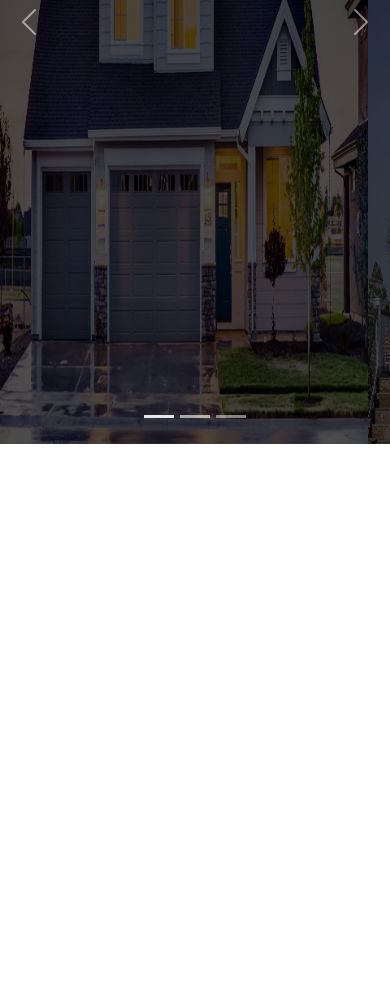
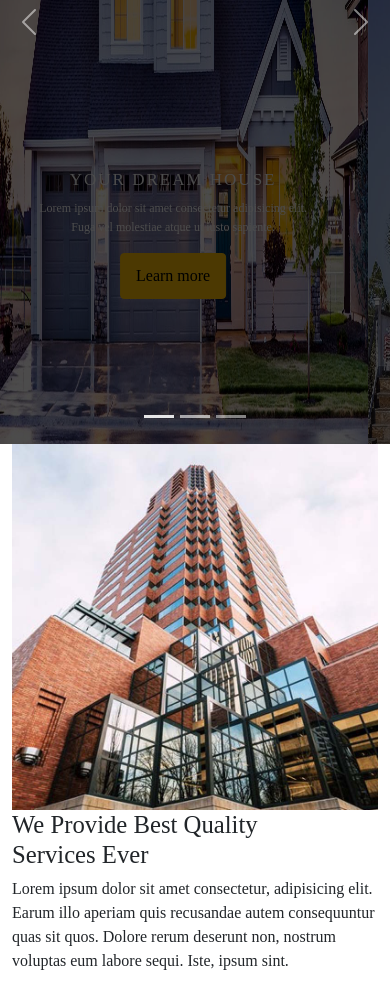
Before and after one commit to mathewskuruvila/BuildCo-, a plain HTML site: page index.html in a window 390 px wide. Shown: the part 400-1389 px from the top of the page. Before the commit the page ends 844 px from the top, so only its background shows below. Drawn offline with nearby package versions, Linux system fonts and the light colour scheme.

Commit message:
helloddd

```diff
--- a/index.html
+++ b/index.html
@@ -50,7 +50,7 @@
         <div class="carousel-inner">
           <div class="carousel-item active">
             <img src="img/home-1.jpg" class="d-block w-100" alt="home1">
-            <div class="carousel-caption d-none d-md-block">
+            <div class="carousel-caption">
               <h5>Your dream house</h5>
               <p>Lorem ipsum dolor sit amet consectetur adipisicing elit. Fuga vel molestiae atque ut iusto sapiente.</p>
               <p><a href="#" class="btn btn-warning mt-3">Learn more</a></p>
@@ -58,7 +58,7 @@
           </div>
           <div class="carousel-item">
             <img src="img/home-2.jpg" class="d-block w-100" alt="home2">
-            <div class="carousel-caption d-none d-md-block">
+            <div class="carousel-caption">
               <h5>Always dedicated</h5>
               <p>Lorem ipsum dolor sit amet consectetur adipisicing elit. Fuga vel molestiae atque ut iusto sapiente.</p>
               <p><a href="#" class="btn btn-warning mt-3">Learn more</a></p>
@@ -66,7 +66,7 @@
           </div>
           <div class="carousel-item">
             <img src="img/home-3.jpg" class="d-block w-100" alt="home3">
-            <div class="carousel-caption d-none d-md-block">
+            <div class="carousel-caption">
               <h5>True Construction</h5>
               <p>Lorem ipsum dolor sit amet consectetur adipisicing elit. Fuga vel molestiae atque ut iusto sapiente.</p>
               <p><a href="#" class="btn btn-warning mt-3">Learn more</a></p>
@@ -83,7 +83,25 @@
         </button>
       </div>
 
+     <!-- about section -->
 
+     <section id="about" class="about-section-padding">
+      <div class="container">
+        <div class="row">
+          <div class="col-lg-4 col-md-12 col-12">
+            <div class="about-img">
+              <img src="img/about.jpg" alt="about" class="img-fluid">
+            </div>
+          </div>
+          <div class="col-lg-8 col-md-12 col-12 ps-lg-5 mt-md-5">
+            <div class="about-text">
+              <h2>We Provide Best Quality <br> Services Ever</h2>
+              <p>Lorem ipsum dolor sit amet consectetur, adipisicing elit. Earum illo aperiam quis recusandae autem consequuntur quas sit quos. Dolore rerum deserunt non, nostrum voluptas eum labore sequi. Iste, ipsum sint.</p>
+            </div>
+          </div>
+        </div>
+      </div>
+     </section>
 
 
     <script src="https://cdn.jsdelivr.net/npm/bootstrap@5.0.2/dist/js/bootstrap.bundle.min.js" integrity="sha384-MrcW6ZMFYlzcLA8Nl+NtUVF0sA7MsXsP1UyJoMp4YLEuNSfAP+JcXn/tWtIaxVXM" crossorigin="anonymous"></script>
--- a/style.css
+++ b/style.css
@@ -60,3 +60,31 @@ body{
     height: 100vh;
 }
 /* responsive design */
+
+@media only sreen and (min-width: 768px) and (max-width:991px){
+    .carousel-caption{
+        bottom:370px;
+    }
+    .carousel-caption p{
+        width: 100%;
+    }
+}
+@media only screen and (max-width:767px){
+    .navbar-nav{
+        text-align: center;
+    }
+    .carousel-caption{
+        bottom:125px;
+    }
+    .carousel-caption h5{
+        font-size:17px;
+    }
+    .carousel-caption a{
+        padding: 10px 15px;
+    }
+    .carousel-caption p{
+        width: 100%;
+        line-height: 1.6;
+        font-size: 12px;
+    }
+}
```
